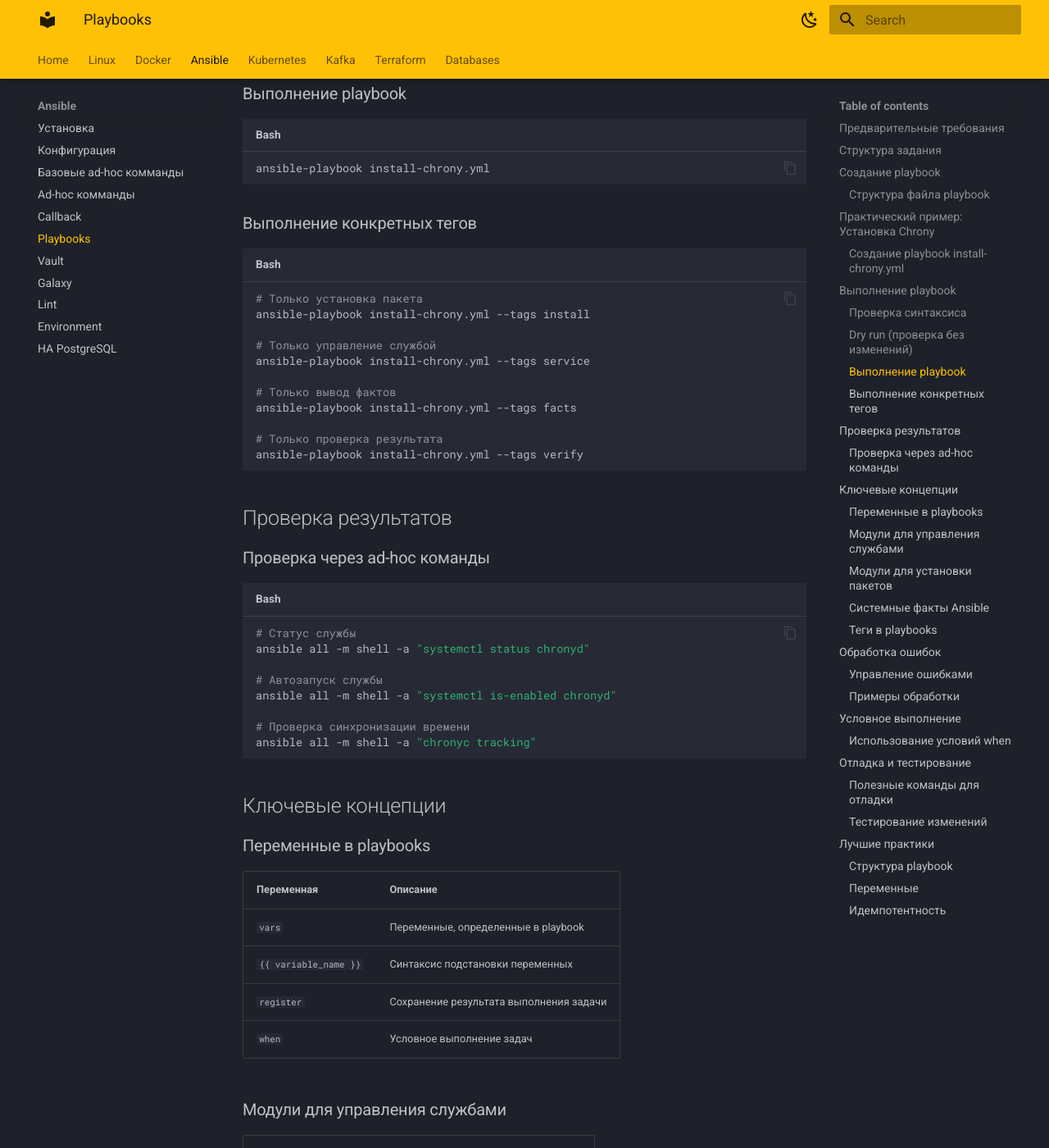
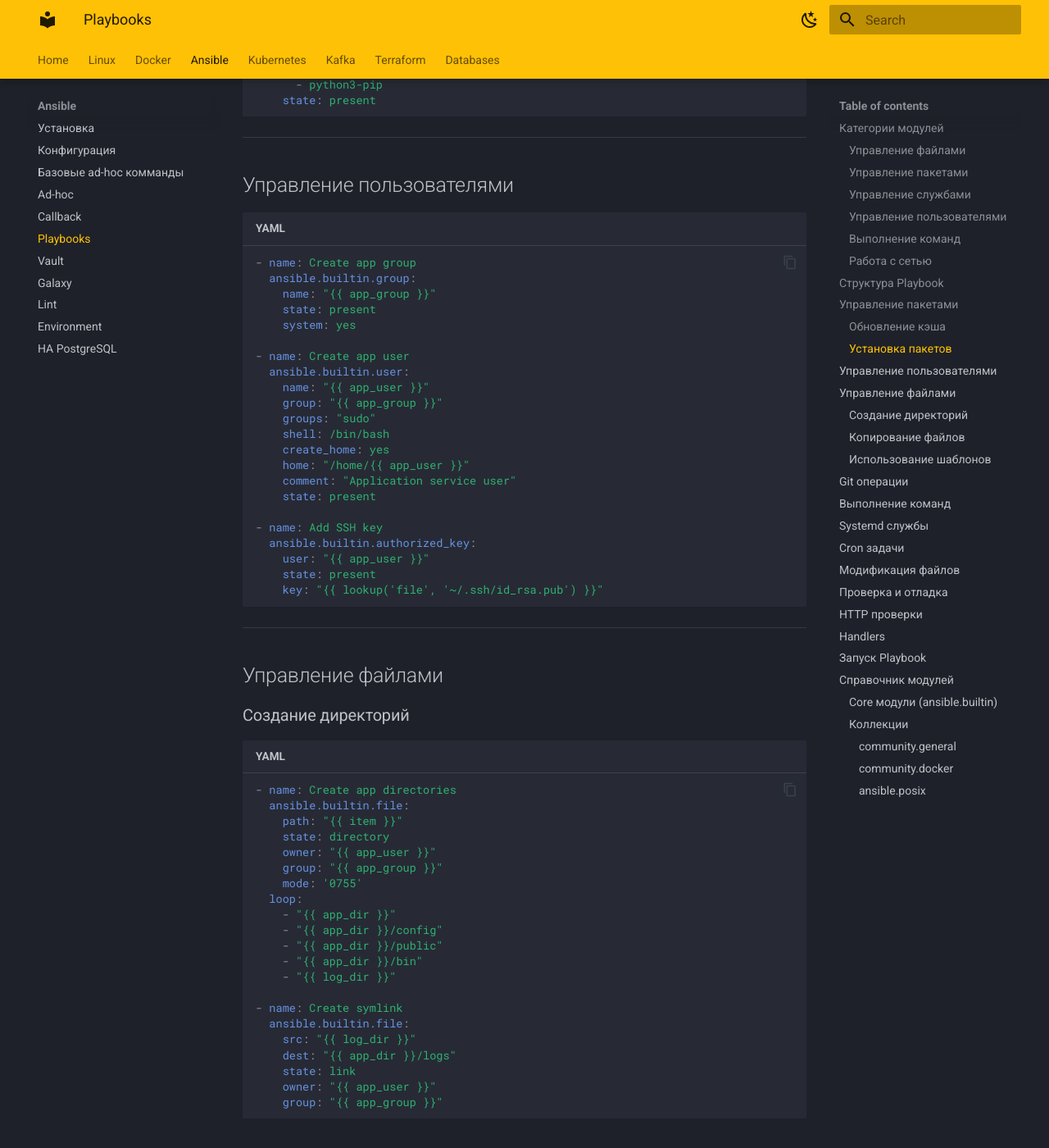
Before and after one commit to becausethatbee/terminator, an MkDocs documentation site: the page built from docs/ansible/playbooks/index.md, in a window 1280 px wide and 1400 px high, scrolled down 2902 px. Shown: the whole window at 82% size. Built offline with MkDocs 1.6.1 and Material for MkDocs 9.7.7, drawn with Linux system fonts in a browser that asks for light colours; some of the changed text lies outside the part shown.

Commit message:
Автоматический коммит: 2025-10-10 18:16:11

````diff
--- a/docs/ansible/playbooks/index.md
+++ b/docs/ansible/playbooks/index.md
@@ -1,299 +1,534 @@
-# Ansible: Создание playbooks для управления пакетами и службами
+# Ansible Playbooks: Популярные модули
 
-Практическое руководство по созданию Ansible playbook для установки пакетов, управления службами и сбора системных фактов.
+Справочник по использованию наиболее востребованных модулей Ansible для автоматизации инфраструктуры.
 
-## Предварительные требования
+## Категории модулей
 
-- Настроенный Ansible с подключением к удаленному серверу
-- SSH-доступ к управляемому серверу
-- Права sudo на удаленном сервере
+### Управление файлами
+- `copy` - копирование файлов
+- `template` - обработка Jinja2 шаблонов
+- `file` - управление файлами и директориями
+- `lineinfile` - изменение строк
+- `blockinfile` - управление блоками текста
 
-## Структура задания
+### Управление пакетами
+- `package` - универсальный менеджер
+- `apt` - Debian/Ubuntu
+- `yum/dnf` - RHEL/CentOS
+- `pip` - Python пакеты
+- `npm` - Node.js пакеты
 
-Создать playbook, который:
-1. Устанавливает пакет определенной версии
-2. Включает службу в автозапуск (enable)
-3. Запускает службу (start)
-4. Выводит системный факт ansible_distribution
-5. Проверяет корректность установки и работы службы
+### Управление службами
+- `service` - управление службами
+- `systemd` - расширенное управление systemd
+- `cron` - управление cron задачами
 
-## Создание playbook
+### Управление пользователями
+- `user` - создание и управление пользователями
+- `group` - управление группами
+- `authorized_key` - SSH ключи
 
-### Структура файла playbook
+### Выполнение команд
+- `command` - выполнение команд
+- `shell` - выполнение через shell
+- `script` - выполнение локальных скриптов
+- `raw` - выполнение без Python
+
+### Работа с сетью
+- `uri` - HTTP запросы
+- `get_url` - загрузка файлов
+- `git` - работа с Git репозиториями
+
+---
+
+## Структура Playbook
 
 ```yaml
 ---
-- name: "Описание задачи playbook"
-  hosts: all
+- name: "Полная настройка веб-сервера"
+  hosts: webservers
   become: yes
   gather_facts: true
 
+  vars_files:
+    - vars/main.yml
+
   vars:
-    # Переменные для гибкости настройки
+    app_name: "myapp"
+    app_version: "1.0.0"
+    app_port: 8080
+    app_user: "appuser"
+    app_group: "appgroup"
+    app_dir: "/opt/{{ app_name }}"
+    log_dir: "/var/log/{{ app_name }}"
 
   tasks:
-    # Список задач
+    # Задачи
 
   handlers:
-    # Обработчики событий (опционально)
+    # Handlers
 ```
 
-## Практический пример: Установка Chrony
+---
 
-### Создание playbook install-chrony.yml
+## Управление пакетами
+
+### Обновление кэша
 
 ```yaml
----
-- name: "Установка Chrony и управление службой синхронизации времени"
-  hosts: all
-  become: yes
-  gather_facts: true
+- name: Update cache (Debian)
+  ansible.builtin.apt:
+    update_cache: yes
+    cache_valid_time: 3600
+  when: ansible_os_family == "Debian"
 
-  vars:
-    chrony_version: "latest"
-    chrony_service_name: "chronyd"
+- name: Update cache (RHEL)
+  ansible.builtin.yum:
+    update_cache: yes
+  when: ansible_os_family == "RedHat"
 
-  tasks:
-    - name: "Обновление кэша репозиториев (openSUSE)"
-      shell: "zypper --gpg-auto-import-keys refresh"
-      when: ansible_os_family == "Suse"
-      failed_when: false
-      tags: [update]
-
-    - name: "Установка Chrony (openSUSE)"
-      shell: "zypper install -y chrony"
-      when: ansible_os_family == "Suse"
-      tags: [install]
-
-    - name: "Установка Chrony (Debian/Ubuntu)"
-      package:
-        name: chrony
-        state: present
-      when: ansible_os_family == "Debian"
-      tags: [install]
-
-    - name: "Установка Chrony (Red Hat/CentOS)"
-      package:
-        name: chrony
-        state: present
-      when: ansible_os_family == "RedHat"
-      tags: [install]
-
-    - name: "Включение службы в автозапуск"
-      service:
-        name: "{{ chrony_service_name }}"
-        enabled: yes
-      tags: [service]
-
-    - name: "Запуск службы"
-      service:
-        name: "{{ chrony_service_name }}"
-        state: started
-      tags: [service]
-
-    - name: "Вывод системного факта"
-      debug:
-        msg: |
-          Дистрибутив: {{ ansible_distribution }}
-          Версия: {{ ansible_distribution_version }}
-          Семейство ОС: {{ ansible_os_family }}
-      tags: [facts]
-
-    - name: "Проверка статуса службы"
-      command: "systemctl is-active {{ chrony_service_name }}"
-      register: service_status
-      changed_when: false
-      tags: [verify]
-
-    - name: "Результат проверки"
-      debug:
-        msg: "Служба активна: {{ 'Да' if service_status.stdout == 'active' else 'Нет' }}"
-      tags: [verify]
+- name: Update cache (openSUSE)
+  community.general.zypper:
+    update_cache: yes
+  when: ansible_os_family == "Suse"
 ```
 
-## Выполнение playbook
+### Установка пакетов
 
-### Проверка синтаксиса
-```bash
-ansible-playbook --syntax-check install-chrony.yml
+```yaml
+- name: Install base packages
+  ansible.builtin.package:
+    name:
+      - git
+      - curl
+      - wget
+      - vim
+      - htop
+      - net-tools
+      - nginx
+      - python3
+      - python3-pip
+    state: present
 ```
 
-### Dry run (проверка без изменений)
-```bash
-ansible-playbook --check install-chrony.yml
+---
+
+## Управление пользователями
+
+```yaml
+- name: Create app group
+  ansible.builtin.group:
+    name: "{{ app_group }}"
+    state: present
+    system: yes
+
+- name: Create app user
+  ansible.builtin.user:
+    name: "{{ app_user }}"
+    group: "{{ app_group }}"
+    groups: "sudo"
+    shell: /bin/bash
+    create_home: yes
+    home: "/home/{{ app_user }}"
+    comment: "Application service user"
+    state: present
+
+- name: Add SSH key
+  ansible.builtin.authorized_key:
+    user: "{{ app_user }}"
+    state: present
+    key: "{{ lookup('file', '~/.ssh/id_rsa.pub') }}"
 ```
 
-### Выполнение playbook
-```bash
-ansible-playbook install-chrony.yml
+---
+
+## Управление файлами
+
+### Создание директорий
+
+```yaml
+- name: Create app directories
+  ansible.builtin.file:
+    path: "{{ item }}"
+    state: directory
+    owner: "{{ app_user }}"
+    group: "{{ app_group }}"
+    mode: '0755'
+  loop:
+    - "{{ app_dir }}"
+    - "{{ app_dir }}/config"
+    - "{{ app_dir }}/public"
+    - "{{ app_dir }}/bin"
+    - "{{ log_dir }}"
+
+- name: Create symlink
+  ansible.builtin.file:
+    src: "{{ log_dir }}"
+    dest: "{{ app_dir }}/logs"
+    state: link
+    owner: "{{ app_user }}"
+    group: "{{ app_group }}"
 ```
 
-### Выполнение конкретных тегов
-```bash
-# Только установка пакета
-ansible-playbook install-chrony.yml --tags install
+### Копирование файлов
 
-# Только управление службой
-ansible-playbook install-chrony.yml --tags service
+```yaml
+- name: Copy config file
+  ansible.builtin.copy:
+    content: |
+      APP_NAME={{ app_name }}
+      APP_VERSION={{ app_version }}
+      APP_ENV=production
+      APP_PORT={{ app_port }}
+      LOG_LEVEL=info
+    dest: "{{ app_dir }}/config/.env"
+    owner: "{{ app_user }}"
+    group: "{{ app_group }}"
+    mode: '0600'
+    backup: yes
 
-# Только вывод фактов
-ansible-playbook install-chrony.yml --tags facts
-
-# Только проверка результата
-ansible-playbook install-chrony.yml --tags verify
+- name: Copy SSL certificate
+  ansible.builtin.copy:
+    src: files/ssl_cert.pem
+    dest: "/etc/nginx/ssl/{{ app_name }}.pem"
+    owner: root
+    group: root
+    mode: '0644'
+  when: ssl_enabled | default(false)
 ```
 
-## Проверка результатов
+### Использование шаблонов
 
-### Проверка через ad-hoc команды
-```bash
-# Статус службы
-ansible all -m shell -a "systemctl status chronyd"
+```yaml
+- name: Create Nginx config
+  ansible.builtin.template:
+    src: templates/nginx.conf.j2
+    dest: "/etc/nginx/sites-available/{{ app_name }}.conf"
+    owner: root
+    group: root
+    mode: '0644'
+    validate: 'nginx -t -c %s'
+    backup: yes
+  notify: reload nginx
 
-# Автозапуск службы
-ansible all -m shell -a "systemctl is-enabled chronyd"
-
-# Проверка синхронизации времени
-ansible all -m shell -a "chronyc tracking"
+- name: Enable Nginx config
+  ansible.builtin.file:
+    src: "/etc/nginx/sites-available/{{ app_name }}.conf"
+    dest: "/etc/nginx/sites-enabled/{{ app_name }}.conf"
+    state: link
+  notify: reload nginx
 ```
 
-## Ключевые концепции
+---
 
-### Переменные в playbooks
+## Git операции
 
-| Переменная | Описание |
-|------------|----------|
-| `vars` | Переменные, определенные в playbook |
-| `{{ variable_name }}` | Синтаксис подстановки переменных |
-| `register` | Сохранение результата выполнения задачи |
-| `when` | Условное выполнение задач |
+```yaml
+- name: Clone repository
+  ansible.builtin.git:
+    repo: "https://github.com/example/{{ app_name }}.git"
+    dest: "{{ app_dir }}/source"
+    version: "{{ app_version }}"
+    force: yes
+  become_user: "{{ app_user }}"
+```
 
-### Модули для управления службами
+---
+
+## Выполнение команд
+
+```yaml
+- name: Install Python dependencies
+  ansible.builtin.pip:
+    requirements: "{{ app_dir }}/source/requirements.txt"
+    virtualenv: "{{ app_dir }}/venv"
+    virtualenv_command: python3 -m venv
+  become_user: "{{ app_user }}"
+
+- name: Build static files
+  ansible.builtin.shell: |
+    source {{ app_dir }}/venv/bin/activate
+    python manage.py collectstatic --noinput
+  args:
+    chdir: "{{ app_dir }}/source"
+    executable: /bin/bash
+  become_user: "{{ app_user }}"
+
+- name: Run migrations
+  ansible.builtin.command: "{{ app_dir }}/venv/bin/python manage.py migrate --noinput"
+  args:
+    chdir: "{{ app_dir }}/source"
+  become_user: "{{ app_user }}"
+  register: migration_result
+  changed_when: "'No migrations to apply' not in migration_result.stdout"
+
+- name: Execute local script
+  ansible.builtin.script:
+    cmd: scripts/post_deploy.sh
+    chdir: "{{ app_dir }}"
+  become_user: "{{ app_user }}"
+```
+
+---
+
+## Systemd службы
+
+```yaml
+- name: Create systemd unit
+  ansible.builtin.template:
+    src: templates/app.service.j2
+    dest: "/etc/systemd/system/{{ app_name }}.service"
+    owner: root
+    group: root
+    mode: '0644'
+  notify:
+    - reload systemd
+    - restart app
+
+- name: Start and enable service
+  ansible.builtin.systemd:
+    name: "{{ app_name }}"
+    state: started
+    enabled: yes
+    daemon_reload: yes
+
+- name: Start Nginx
+  ansible.builtin.service:
+    name: nginx
+    state: started
+    enabled: yes
+```
+
+---
+
+## Cron задачи
+
+```yaml
+- name: Create cron for log cleanup
+  ansible.builtin.cron:
+    name: "Clean {{ app_name }} logs"
+    minute: "0"
+    hour: "2"
+    job: "find {{ log_dir }} -name '*.log' -mtime +30 -delete"
+    user: "{{ app_user }}"
+    state: present
+
+- name: Create backup cron
+  ansible.builtin.cron:
+    name: "Backup {{ app_name }} database"
+    minute: "0"
+    hour: "3"
+    weekday: "0"
+    job: "{{ app_dir }}/bin/backup.sh"
+    user: "{{ app_user }}"
+    state: present
+```
+
+---
+
+## Модификация файлов
+
+```yaml
+- name: Add line to limits.conf
+  ansible.builtin.lineinfile:
+    path: "/etc/security/limits.conf"
+    line: "{{ app_user }} soft nofile 65536"
+    state: present
+    backup: yes
+
+- name: Add config block
+  ansible.builtin.blockinfile:
+    path: "/etc/sysctl.conf"
+    block: |
+      # {{ app_name }} network tuning
+      net.core.somaxconn = 1024
+      net.ipv4.tcp_max_syn_backlog = 2048
+    marker: "# {mark} ANSIBLE MANAGED BLOCK - {{ app_name }}"
+    backup: yes
+  notify: reload sysctl
+```
+
+---
+
+## Проверка и отладка
+
+```yaml
+- name: Check package versions
+  ansible.builtin.shell: |
+    echo "Nginx: $(nginx -v 2>&1 | head -1)"
+    echo "Python: $(python3 --version)"
+    echo "Git: $(git --version)"
+  register: versions
+  changed_when: false
+
+- name: Display versions
+  ansible.builtin.debug:
+    msg: "{{ versions.stdout_lines }}"
+
+- name: Check service status
+  ansible.builtin.command: "systemctl is-active {{ item }}"
+  loop:
+    - nginx
+    - "{{ app_name }}"
+  register: service_status
+  changed_when: false
+  failed_when: false
+
+- name: Display service status
+  ansible.builtin.debug:
+    msg: "{{ item.item }}: {{ 'активна' if item.rc == 0 else 'неактивна' }}"
+  loop: "{{ service_status.results }}"
+```
+
+---
+
+## HTTP проверки
+
+```yaml
+- name: Check app availability
+  ansible.builtin.uri:
+    url: "http://{{ ansible_default_ipv4.address }}:{{ app_port }}/health"
+    method: GET
+    status_code: 200
+    return_content: yes
+  register: health_check
+  until: health_check.status == 200
+  retries: 5
+  delay: 10
+
+- name: Download remote file
+  ansible.builtin.get_url:
+    url: "https://example.com/data/config.json"
+    dest: "{{ app_dir }}/config/remote_config.json"
+    mode: '0644'
+    owner: "{{ app_user }}"
+    group: "{{ app_group }}"
+    validate_certs: yes
+  when: download_config | default(false)
+```
+
+---
+
+## Handlers
+
+```yaml
+handlers:
+  - name: reload nginx
+    ansible.builtin.service:
+      name: nginx
+      state: reloaded
+
+  - name: restart nginx
+    ansible.builtin.service:
+      name: nginx
+      state: restarted
+
+  - name: reload systemd
+    ansible.builtin.systemd:
+      daemon_reload: yes
+
+  - name: restart app
+    ansible.builtin.systemd:
+      name: "{{ app_name }}"
+      state: restarted
+
+  - name: reload sysctl
+    ansible.builtin.command: sysctl -p
+```
+
+---
+
+## Запуск Playbook
+
+```bash
+# Проверка синтаксиса
+ansible-playbook playbook.yml --syntax-check
+
+# Dry run
+ansible-playbook playbook.yml --check
+
+# Dry run с diff
+ansible-playbook playbook.yml --check --diff
+
+# Выполнение
+ansible-playbook playbook.yml
+
+# С verbose
+ansible-playbook playbook.yml -v
+ansible-playbook playbook.yml -vv
+ansible-playbook playbook.yml -vvv
+
+# С тегами
+ansible-playbook playbook.yml --tags "install,config"
+
+# Пропустить теги
+ansible-playbook playbook.yml --skip-tags "deploy"
+
+# Список тегов
+ansible-playbook playbook.yml --list-tags
+
+# Ограничить хосты
+ansible-playbook playbook.yml --limit "webserver1,webserver2"
+
+# Передать переменные
+ansible-playbook playbook.yml -e "app_version=2.0.0"
+
+# Пошаговое выполнение
+ansible-playbook playbook.yml --step
+```
+
+---
+
+## Справочник модулей
+
+### Core модули (ansible.builtin)
 
 | Модуль | Назначение |
-|--------|-----------|
-| `service` | Управление службами (start, stop, enable, disable) |
-| `systemd` | Расширенное управление systemd службами |
-| `command` | Выполнение произвольных команд |
-| `shell` | Выполнение команд через shell |
+|--------|----------|
+| `copy` | Копирование файлов |
+| `template` | Обработка шаблонов |
+| `file` | Управление файлами |
+| `lineinfile` | Управление строками |
+| `blockinfile` | Управление блоками |
+| `apt` | Управление APT |
+| `yum` | Управление YUM |
+| `dnf` | Управление DNF |
+| `pip` | Управление pip |
+| `npm` | Управление npm |
+| `service` | Управление службами |
+| `systemd` | Управление systemd |
+| `cron` | Управление cron |
+| `user` | Управление пользователями |
+| `group` | Управление группами |
+| `authorized_key` | SSH ключи |
+| `command` | Выполнение команд |
+| `shell` | Shell команды |
+| `script` | Локальные скрипты |
+| `raw` | Выполнение без Python |
+| `uri` | HTTP запросы |
+| `get_url` | Загрузка файлов |
+| `git` | Git операции |
+| `setup` | Сбор фактов |
+| `debug` | Отладка |
+| `assert` | Проверка условий |
+| `fail` | Принудительный fail |
 
-### Модули для установки пакетов
+### Коллекции
 
-| Модуль | Назначение |
-|--------|-----------|
-| `package` | Универсальная установка пакетов |
-| `apt` | Управление пакетами Debian/Ubuntu |
-| `yum` | Управление пакетами Red Hat/CentOS |
-| `zypper` | Управление пакетами openSUSE |
+#### community.general
 
-### Системные факты Ansible
-
-| Факт | Описание |
-|------|---------|
-| `ansible_distribution` | Название дистрибутива Linux |
-| `ansible_distribution_version` | Версия дистрибутива |
-| `ansible_os_family` | Семейство ОС (Debian, RedHat, Suse) |
-| `ansible_architecture` | Архитектура системы |
-| `ansible_hostname` | Имя хоста |
-| `ansible_date_time` | Информация о дате и времени |
-
-### Теги в playbooks
-
-| Назначение | Пример использования |
-|------------|---------------------|
-| Группировка задач | `tags: [install, config]` |
-| Частичное выполнение | `--tags install` |
-| Исключение задач | `--skip-tags config` |
-| Отладка | `--tags debug` |
-
-## Обработка ошибок
-
-### Управление ошибками
-
-| Параметр | Назначение |
-|----------|-----------|
-| `failed_when` | Определение условий ошибки |
-| `ignore_errors` | Игнорирование ошибок |
-| `changed_when` | Определение изменений |
-| `--ignore-errors` | Игнорирование ошибок через CLI |
-
-### Примеры обработки
-```yaml
-- name: "Команда, которая может завершиться ошибкой"
-  command: "some-command"
-  failed_when: false
-
-- name: "Команда только для проверки"
-  command: "systemctl status service"
-  changed_when: false
-
-- name: "Условная обработка ошибок"
-  shell: "service restart nginx"
-  failed_when: result.rc not in [0, 1]
-  register: result
+```bash
+ansible-galaxy collection install community.general
 ```
 
-## Условное выполнение
+#### community.docker
 
-### Использование условий when
-
-```yaml
-- name: "Задача только для Ubuntu"
-  apt:
-    name: package
-    state: present
-  when: ansible_distribution == "Ubuntu"
-
-- name: "Задача для семейства Debian"
-  package:
-    name: package
-    state: present
-  when: ansible_os_family == "Debian"
-
-- name: "Задача на основе результата"
-  service:
-    name: nginx
-    state: restarted
-  when: config_changed.changed
+```bash
+ansible-galaxy collection install community.docker
 ```
 
-## Отладка и тестирование
+#### ansible.posix
 
-### Полезные команды для отладки
-
-| Команда | Назначение |
-|---------|-----------|
-| `ansible-playbook --list-tasks playbook.yml` | Список задач в playbook |
-| `ansible-playbook --list-tags playbook.yml` | Список тегов |
-| `ansible-playbook -vvv playbook.yml` | Детальный вывод |
-| `ansible-playbook --step playbook.yml` | Пошаговое выполнение |
-
-### Тестирование изменений
 ```bash
-# Проверка без выполнения
-ansible-playbook --check playbook.yml
-
-# Показать различия
-ansible-playbook --check --diff playbook.yml
-
-# Ограничить выполнение одним хостом
-ansible-playbook --limit hostname playbook.yml
+ansible-galaxy collection install ansible.posix
 ```
-
-## Лучшие практики
-
-### Структура playbook
-- Используйте описательные имена для задач
-- Группируйте связанные задачи тегами
-- Добавляйте переменные для гибкости
-- Обрабатывайте ошибки там, где это нужно
-
-### Переменные
-- Выносите настройки в переменные
-- Используйте значения по умолчанию
-- Документируйте назначение переменных
-
-### Идемпотентность
-- Playbook должен давать одинаковый результат при многократном запуске
-- Используйте `changed_when` для корректного отображения изменений
-- Проверяйте состояние перед изменениями
--- a/mkdocs.yml
+++ b/mkdocs.yml
@@ -54,7 +54,7 @@ nav:
   - Установка: ansible/setup/index.md
   - Конфигурация: ansible/config/index.md
   - Базовые ad-hoc комманды: ansible/base/index.md
-  - Ad-hoc комманды: ansible/ad-hoc/index.md
+  - Ad-hoc: ansible/ad-hoc/index.md
   - Callback: ansible/callback/index.md
   - Playbooks: ansible/playbooks/index.md
   - Vault: ansible/vault/index.md
````
